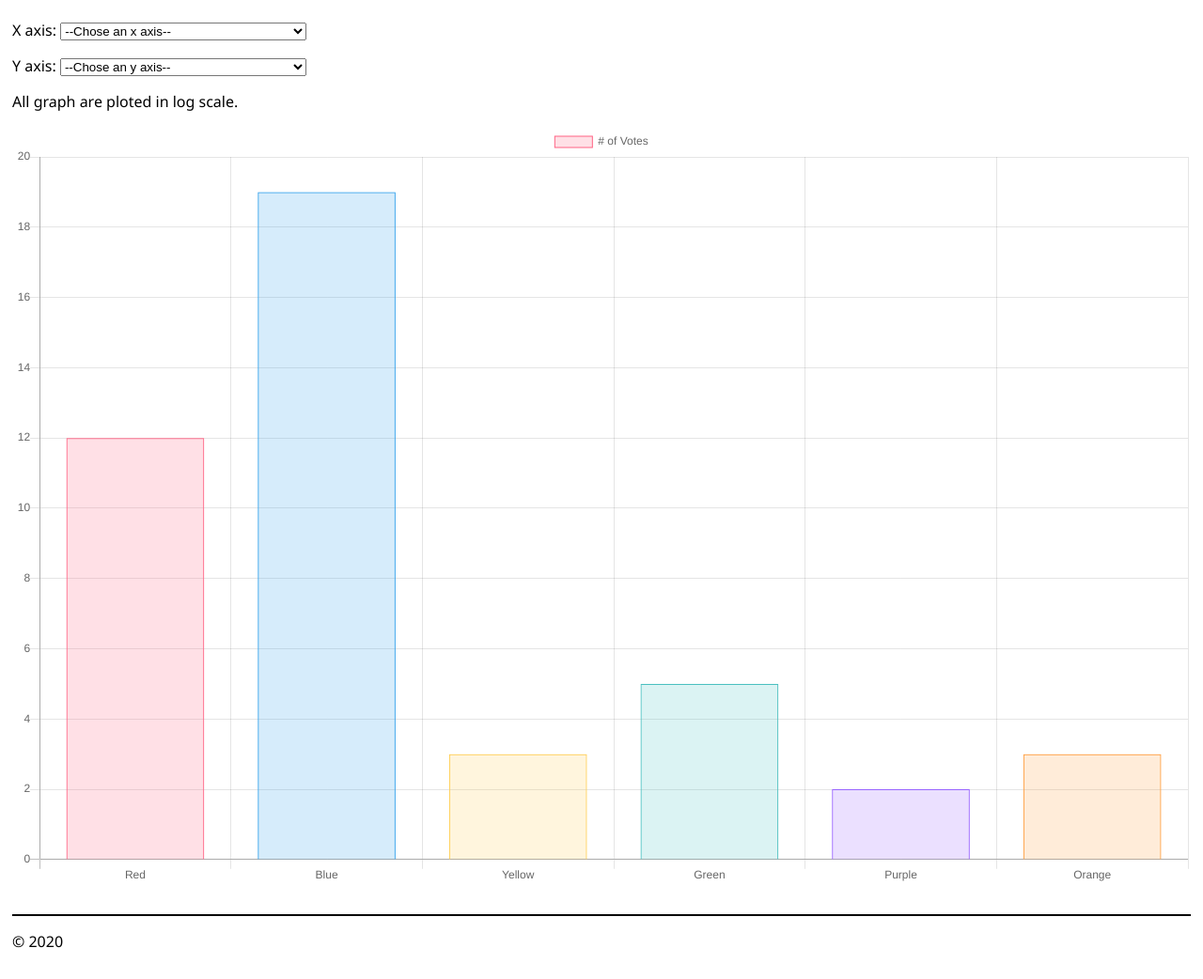
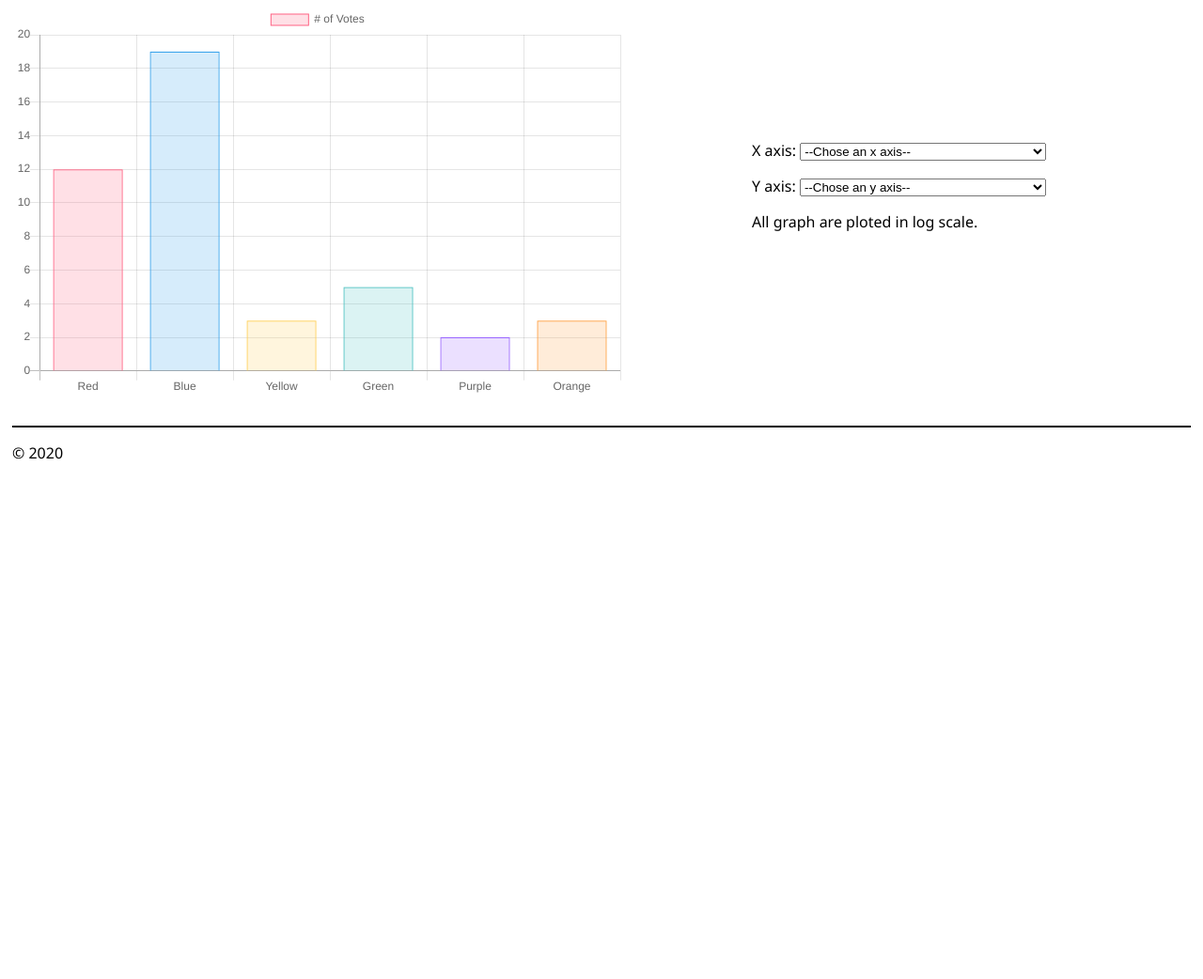
Before and after one commit to alinwers/projet_systeme, a Flask app: template templates/graph.html in a window 1280 px wide. Shown: the part 47-1089 px from the top of the page at 94% size. After the commit the page ends 536 px from the top, so only its background shows below. Run offline with Flask 2, Linux system fonts and the light colour scheme; the template is opened without the code that fills it, so the values that code supplies are empty; parts of the project's set-up code (start-up, migrations or seed data) failed here and were passed over; some libraries are stand-ins or nearby versions.

Commit message:
Add files via upload

```diff
--- a/static/site.css
+++ b/static/site.css
@@ -121,3 +121,15 @@ hr {
     border-bottom: 2px solid;
     padding-top: 20px;
 }
+
+#graph-menu {
+    position: absolute;
+    left: 800px;
+    top: 180px;
+}
+
+#graph-canvas {
+    position: static;
+    width: 650px;
+    height: 420px;
+}
```
